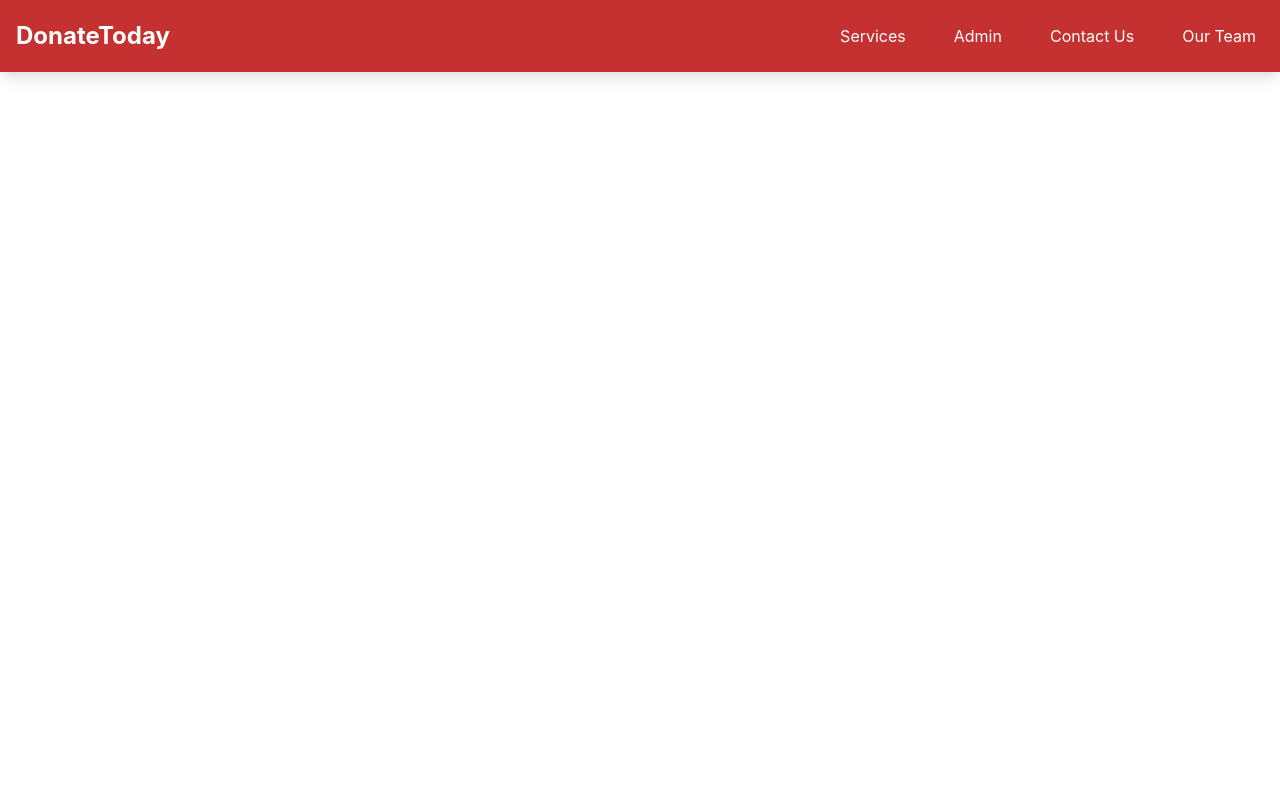
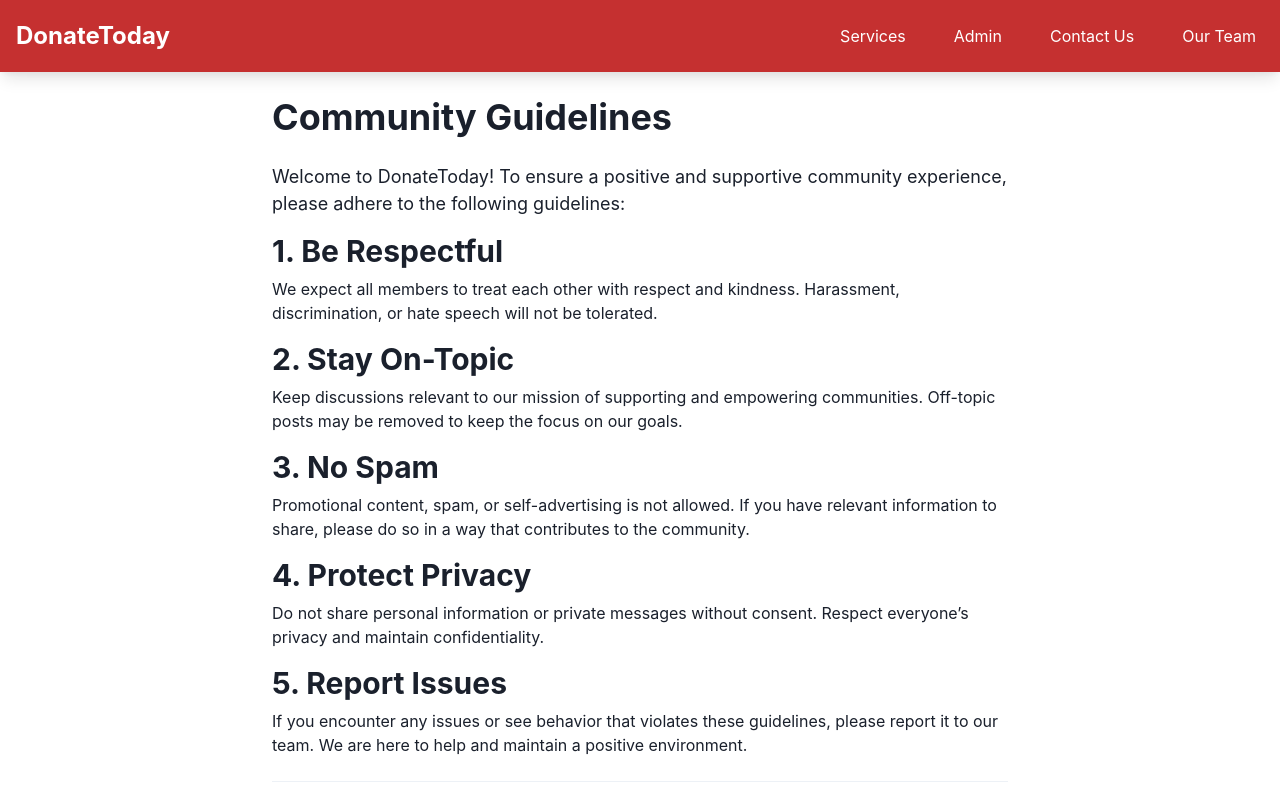
Before and after one commit to saitejavellanki/DonateTodayNew, a React (Create React App) app: page /community in a window 1280 px wide. Shown: the top 790 px of the page. Built offline with nearby package versions, Linux system fonts and the light colour scheme.

Commit message:
update : 4

```diff
--- a/src/App.jsx
+++ b/src/App.jsx
@@ -8,6 +8,8 @@ import Navbar from './components/navbar/Navbar';
 import { BrowserRouter, Route, Routes } from "react-router-dom";
 import Services from './components/services/Services';
 import Make from './components/donate/Make';
+import CommunityGuidelines from './components/community/Community';
+import HelpCenter from './components/community/Help';
 
 function App() {
   return (
@@ -25,7 +27,8 @@ function App() {
           <Route path ="/admin" element={<Admin/>}/>
           <Route path="/our-team" element={ <FoundersPage/> }/>
           <Route path="/services" element={ <Services/> }/>
-
+          <Route path="/community" element={ <CommunityGuidelines/> }/>
+          <Route path="/helpcenter" element={ <HelpCenter/> }/>
 
          </Routes>
 
--- /dev/null
+++ b/src/components/community/Community.jsx
@@ -0,0 +1,77 @@
+// src/components/CommunityGuidelines.js
+import React from 'react';
+import {
+  Container,
+  Heading,
+  Box,
+  Text,
+  List,
+  ListItem,
+  Divider,
+} from '@chakra-ui/react';
+
+const CommunityGuidelines = () => {
+  return (
+    <Container maxW="container.md" py={6}>
+      <Heading as="h1" size="xl" mb={6}>
+        Community Guidelines
+      </Heading>
+      <Text fontSize="lg" mb={4}>
+        Welcome to DonateToday! To ensure a positive and supportive community experience, please adhere to the following guidelines:
+      </Text>
+
+      <Box mb={4}>
+        <Heading as="h2" size="lg" mb={2}>
+          1. Be Respectful
+        </Heading>
+        <Text>
+          We expect all members to treat each other with respect and kindness. Harassment, discrimination, or hate speech will not be tolerated.
+        </Text>
+      </Box>
+
+      <Box mb={4}>
+        <Heading as="h2" size="lg" mb={2}>
+          2. Stay On-Topic
+        </Heading>
+        <Text>
+          Keep discussions relevant to our mission of supporting and empowering communities. Off-topic posts may be removed to keep the focus on our goals.
+        </Text>
+      </Box>
+
+      <Box mb={4}>
+        <Heading as="h2" size="lg" mb={2}>
+          3. No Spam
+        </Heading>
+        <Text>
+          Promotional content, spam, or self-advertising is not allowed. If you have relevant information to share, please do so in a way that contributes to the community.
+        </Text>
+      </Box>
+
+      <Box mb={4}>
+        <Heading as="h2" size="lg" mb={2}>
+          4. Protect Privacy
+        </Heading>
+        <Text>
+          Do not share personal information or private messages without consent. Respect everyone’s privacy and maintain confidentiality.
+        </Text>
+      </Box>
+
+      <Box mb={6}>
+        <Heading as="h2" size="lg" mb={2}>
+          5. Report Issues
+        </Heading>
+        <Text>
+          If you encounter any issues or see behavior that violates these guidelines, please report it to our team. We are here to help and maintain a positive environment.
+        </Text>
+      </Box>
+
+      <Divider my={6} />
+
+      <Text>
+        Thank you for being a part of DonateToday. Together, we can create a supportive and impactful community!
+      </Text>
+    </Container>
+  );
+};
+
+export default CommunityGuidelines;
--- /dev/null
+++ b/src/components/community/Help.jsx
@@ -0,0 +1,129 @@
+// src/components/HelpCenter.js
+import React from 'react';
+import {
+  Container,
+  Heading,
+  Box,
+  Text,
+  List,
+  ListItem,
+  Divider,
+  Button,
+  Stack,
+  FormControl,
+  FormLabel,
+  Input,
+  Textarea,
+  useDisclosure,
+  Modal,
+  ModalOverlay,
+  ModalContent,
+  ModalHeader,
+  ModalCloseButton,
+  ModalBody,
+  ModalFooter,
+} from '@chakra-ui/react';
+
+const HelpCenter = () => {
+  const { isOpen, onOpen, onClose } = useDisclosure();
+
+  return (
+    <Container maxW="container.md" py={6}>
+      <Heading as="h1" size="xl" mb={6}>
+        Help Center
+      </Heading>
+
+      <Box mb={6}>
+        <Heading as="h2" size="lg" mb={4}>
+          Frequently Asked Questions (FAQs)
+        </Heading>
+        <List spacing={4}>
+          <ListItem>
+            <Heading as="h3" size="md">1. How can I donate?</Heading>
+            <Text mt={2}>
+              You can donate through our website by visiting the 'Donate' section and following the instructions.
+            </Text>
+          </ListItem>
+          <ListItem>
+            <Heading as="h3" size="md">2. What are your accepted donation methods?</Heading>
+            <Text mt={2}>
+              We accept donations through credit/debit cards, PayPal, and bank transfers.
+            </Text>
+          </ListItem>
+          <ListItem>
+            <Heading as="h3" size="md">3. How can I volunteer?</Heading>
+            <Text mt={2}>
+              To volunteer, please visit our 'Volunteer' page and fill out the application form.
+            </Text>
+          </ListItem>
+          {/* Add more FAQs as needed */}
+        </List>
+      </Box>
+
+      <Box mb={6}>
+        <Heading as="h2" size="lg" mb={4}>
+          Contact Us
+        </Heading>
+        <Text mb={4}>
+          If you have any other questions or need further assistance, feel free to reach out to us.
+        </Text>
+        <Button colorScheme="teal" onClick={onOpen}>
+          Contact Support
+        </Button>
+
+        <Modal isOpen={isOpen} onClose={onClose}>
+          <ModalOverlay />
+          <ModalContent>
+            <ModalHeader>Contact Support</ModalHeader>
+            <ModalCloseButton />
+            <ModalBody>
+              <Stack spacing={4}>
+                <FormControl id="name">
+                  <FormLabel>Name</FormLabel>
+                  <Input placeholder="Your Name" />
+                </FormControl>
+                <FormControl id="email">
+                  <FormLabel>Email</FormLabel>
+                  <Input type="email" placeholder="Your Email" />
+                </FormControl>
+                <FormControl id="message">
+                  <FormLabel>Message</FormLabel>
+                  <Textarea placeholder="Your Message" />
+                </FormControl>
+              </Stack>
+            </ModalBody>
+            <ModalFooter>
+              <Button colorScheme="blue" mr={3} onClick={onClose}>
+                Send
+              </Button>
+              <Button variant="ghost" onClick={onClose}>
+                Cancel
+              </Button>
+            </ModalFooter>
+          </ModalContent>
+        </Modal>
+      </Box>
+
+      <Box>
+        <Heading as="h2" size="lg" mb={4}>
+          Additional Resources
+        </Heading>
+        <List spacing={4}>
+          <ListItem>
+            <Text>
+              <a href="/privacy-policy" style={{ color: 'teal', textDecoration: 'underline' }}>Privacy Policy</a>
+            </Text>
+          </ListItem>
+          <ListItem>
+            <Text>
+              <a href="/terms-of-service" style={{ color: 'teal', textDecoration: 'underline' }}>Terms of Service</a>
+            </Text>
+          </ListItem>
+          {/* Add more resources as needed */}
+        </List>
+      </Box>
+    </Container>
+  );
+};
+
+export default HelpCenter;
--- a/src/components/contact/Contactus.jsx
+++ b/src/components/contact/Contactus.jsx
@@ -70,15 +70,13 @@ export const Contactus = () => {
               <Image src={logo} alt="Company Logo" maxWidth="80px" />
 
               <HStack spacing={4}>
-                <Link href="https://www.instagram.com/yourcompany" isExternal>
+                <Link href="https://www.instagram.com/donatetoday984/" isExternal>
                   <Icon as={FaInstagram} boxSize={5} />
                 </Link>
-                <Link href="https://www.linkedin.com/company/yourcompany" isExternal>
+                <Link href="https://www.linkedin.com/company/donatetoday/?viewAsMember=true" isExternal>
                   <Icon as={FaLinkedin} boxSize={5} />
                 </Link>
-                <Link href="https://twitter.com/yourcompany" isExternal>
-                  <Icon as={FaTwitter} boxSize={5} />
-                </Link>
+
               </HStack>
 
               <VStack align="start" spacing={2}>
--- a/src/components/footer/Footer.jsx
+++ b/src/components/footer/Footer.jsx
@@ -15,6 +15,7 @@ import {
   Link,
 } from '@chakra-ui/react';
 import { FaLinkedin, FaInstagram, FaEnvelope, FaTwitter, FaFacebook } from 'react-icons/fa';
+import { NavLink } from 'react-router-dom';
 
 const ListHeader = ({ children }) => {
   return (
@@ -34,22 +35,19 @@ const Footer = () => {
         <SimpleGrid columns={{ base: 1, sm: 2, md: 4 }} spacing={8}>
           <Stack align={'flex-start'}>
             <ListHeader>Company</ListHeader>
-            <Link href={'#'}>About Us</Link>
-            <Link href={'#'}>Services</Link>
+            <Link href={'#'}></Link>
+            <Link href={'#'}></Link>
+            <NavLink to="/our-team" >About Us</NavLink>
+            <NavLink to="/services" >Services</NavLink>
+            <NavLink to="/contact-us" >Contact Us</NavLink>
 
-            <Link href={'#'}>Contact Us</Link>
           </Stack>
 
           <Stack align={'flex-start'}>
             <ListHeader>Support</ListHeader>
-            <Link href={'#'}>Help Center</Link>
-            <Link href={'#'}>+91 9652553176</Link>
-            <Link href={'#'}>Community Guidelines</Link>
-          </Stack>
+            <NavLink to="/helpcenter" >Help Center</NavLink>
 
-          <Stack align={'flex-start'}>
-            <ListHeader>Legit</ListHeader>
-            <Link href={'#'}>Policy</Link>
+            <NavLink to="/community" >Community Guidelines</NavLink>
 
           </Stack>
 
@@ -73,8 +71,8 @@ const Footer = () => {
         >
           <Text>© 2024 DonateToday. All rights reserved</Text>
           <Stack direction={'row'} spacing={6}>
-            <IconButton aria-label="LinkedIn" icon={<FaLinkedin />} onClick={() => window.open('https://www.linkedin.com/your-profile', '_blank')} />
-            <IconButton aria-label="Instagram" icon={<FaInstagram />} onClick={() => window.open('https://www.instagram.com/your-profile', '_blank')} />
+            <IconButton aria-label="LinkedIn" icon={<FaLinkedin />} onClick={() => window.open('https://www.linkedin.com/company/donatetoday/?viewAsMember=true', '_blank')} />
+            <IconButton aria-label="Instagram" icon={<FaInstagram />} onClick={() => window.open('https://www.instagram.com/donatetoday984/', '_blank')} />
             <IconButton aria-label="Email" icon={<FaEnvelope />} onClick={() => window.location.href = 'mailto:donatetoday613@gmail.com'} />
 
           </Stack>
--- a/src/components/founders/Founders.jsx
+++ b/src/components/founders/Founders.jsx
@@ -3,6 +3,7 @@ import { Box, Container, Heading, Text, Image, SimpleGrid, VStack } from '@chakr
 import Footer from '../footer/Footer';
 import sai from "../../Assests/21BCB7042_Sai Teja Vellanki (1).png";
 import vys from "../../Assests/IMG-20240620-WA0005.jpg";
+import palla from "../../Assests/WhatsApp Image 2024-08-14 at 12.42.46 AM.jpeg"
 
 
 const founders = [
@@ -34,7 +35,7 @@ const teamMembers = [
   {
     name: "Team Member 3",
     role: "Marketing Specialist",
-    image: "",
+    image: palla,
   }
 ];
 
```
Also changed, not shown: src/Assests/WhatsApp Image 2024-08-14 at 12.42.46 AM.jpeg (added).
